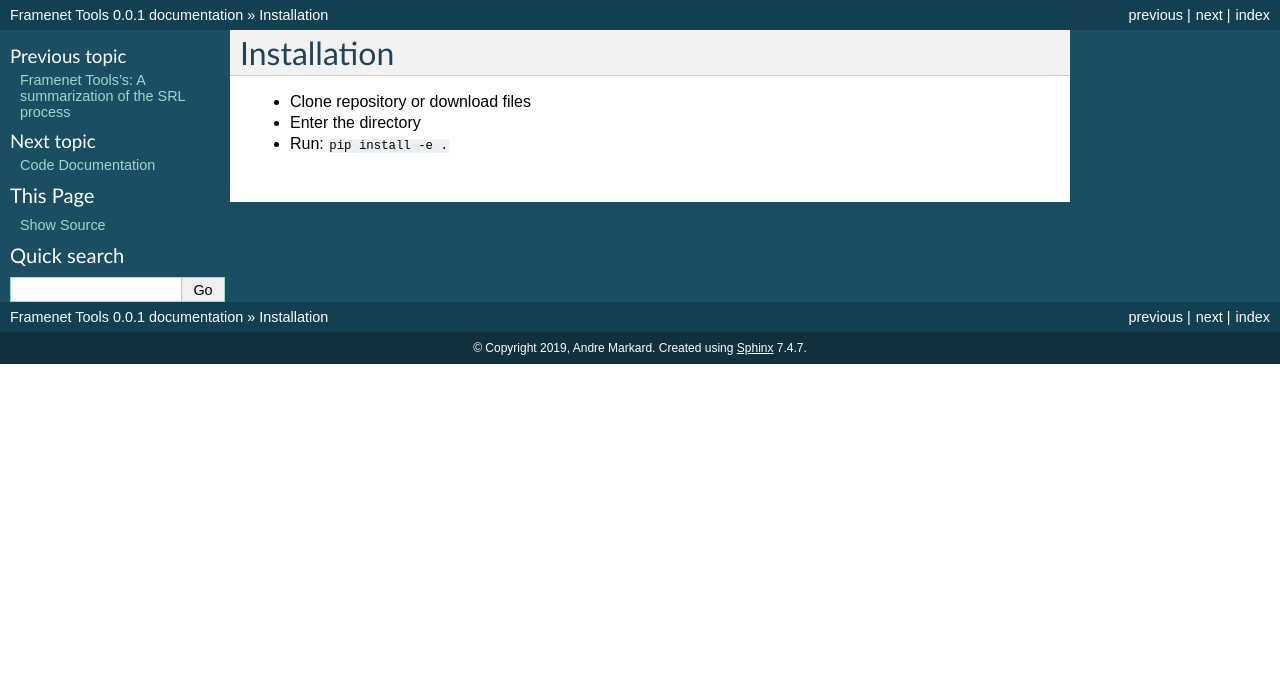
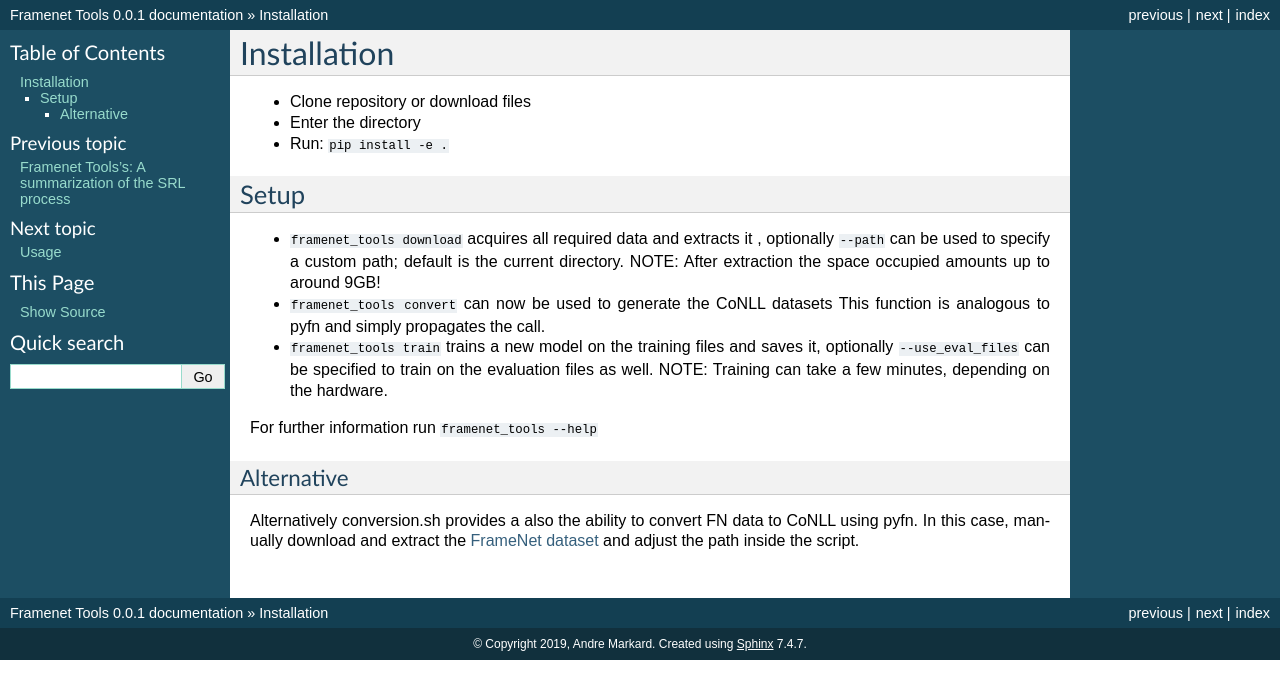
Before and after one commit to UKPLab/framenet-tools, a Sphinx documentation site: the page built from docs/source/installation.rst, in a window 1280 px wide. Shown: the top 699 px of the page. Built offline with Sphinx 7.4.7, drawn with Linux system fonts in a browser that asks for light colours.

Commit message:
Added usage to doc, also completed code doc
working on #5

```diff
--- a/docs/source/codedoc/framenet_tools.rst
+++ b/docs/source/codedoc/framenet_tools.rst
@@ -9,7 +9,9 @@ Subpackages
     framenet_tools.data_handler
     framenet_tools.fee_identification
     framenet_tools.frame_identification
+    framenet_tools.role_identification
     framenet_tools.span_identification
+    framenet_tools.stages
     framenet_tools.tests
     framenet_tools.utils
 
--- a/docs/source/index.rst
+++ b/docs/source/index.rst
@@ -11,6 +11,7 @@ Provides functionality to find Frame Evoking Elements in raw text and predict th
    :caption: Contents:
 
    installation
+   usage
    codedoc/modules
 
 
--- a/docs/source/installation.rst
+++ b/docs/source/installation.rst
@@ -4,3 +4,31 @@ Installation
 - Clone repository or download files
 - Enter the directory
 - Run: ``pip install -e .``
+
+Setup
+-----
+
+-  ``framenet_tools download``
+   acquires all required data and extracts it , optionally ``--path``
+   can be used to specify a custom path; default is the current
+   directory.
+   NOTE: After extraction the space occupied amounts up to around 9GB!
+-  ``framenet_tools convert``
+   can now be used to generate the CoNLL datasets
+   This function is analogous to pyfn and simply propagates the call.
+-  ``framenet_tools train``
+   trains a new model on the training files and saves it,
+   optionally ``--use_eval_files`` can be specified to train on the
+   evaluation files as well.
+   NOTE: Training can take a few minutes, depending on the hardware.
+
+For further information run ``framenet_tools --help``
+
+Alternative
+^^^^^^^^^^^
+
+Alternatively conversion.sh provides a also the ability to convert FN
+data to CoNLL using pyfn. In this case, manually download and extract
+the `FrameNet dataset`_ and adjust the path inside the script.
+
+.. _FrameNet dataset: https://github.com/akb89/pyfn/releases/download/v1.0.0/data.7z
```
Also changed, not shown: docs/source/codedoc/framenet_tools.role_identification.rst (added, +22 -0 lines), docs/source/codedoc/framenet_tools.stages.rst (added, +46 -0 lines), docs/source/codedoc/modules.rst (+11 -1 lines), docs/source/usage.rst (added, +47 -0 lines), 2 other files.
